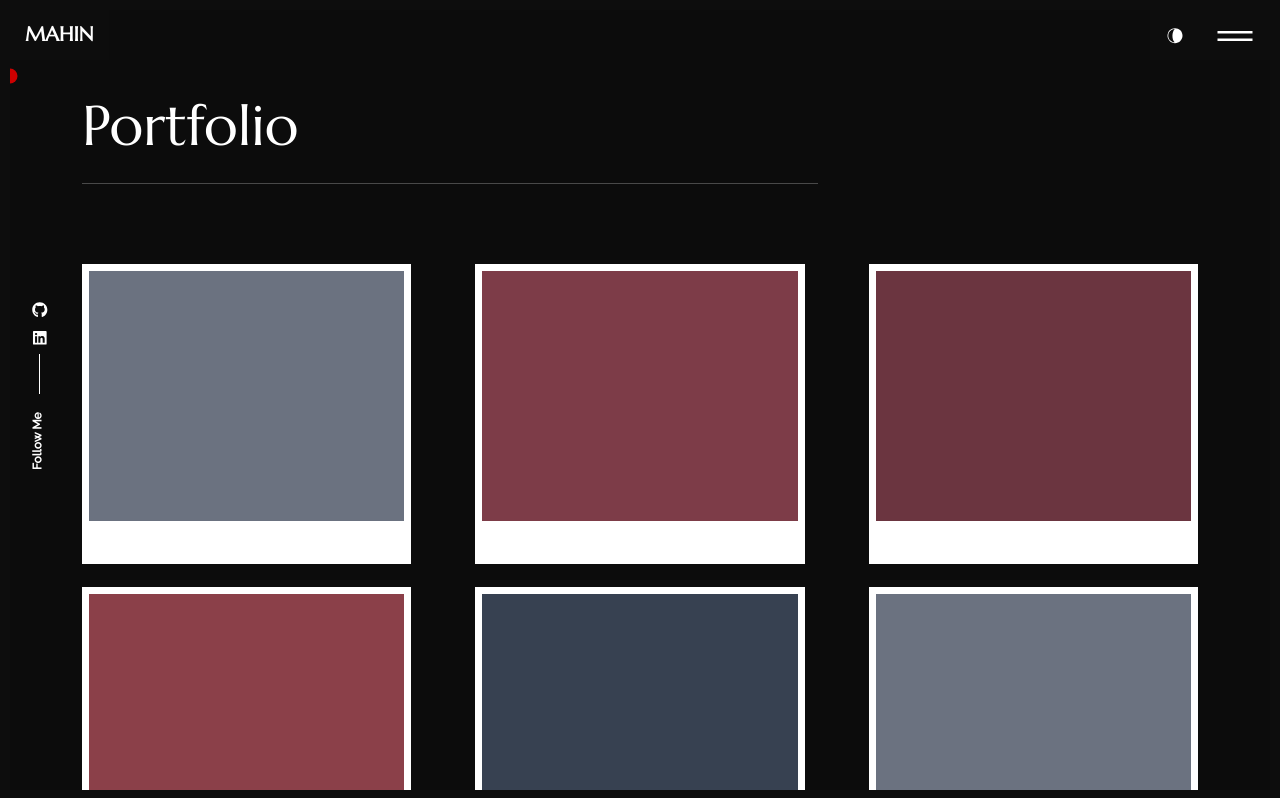
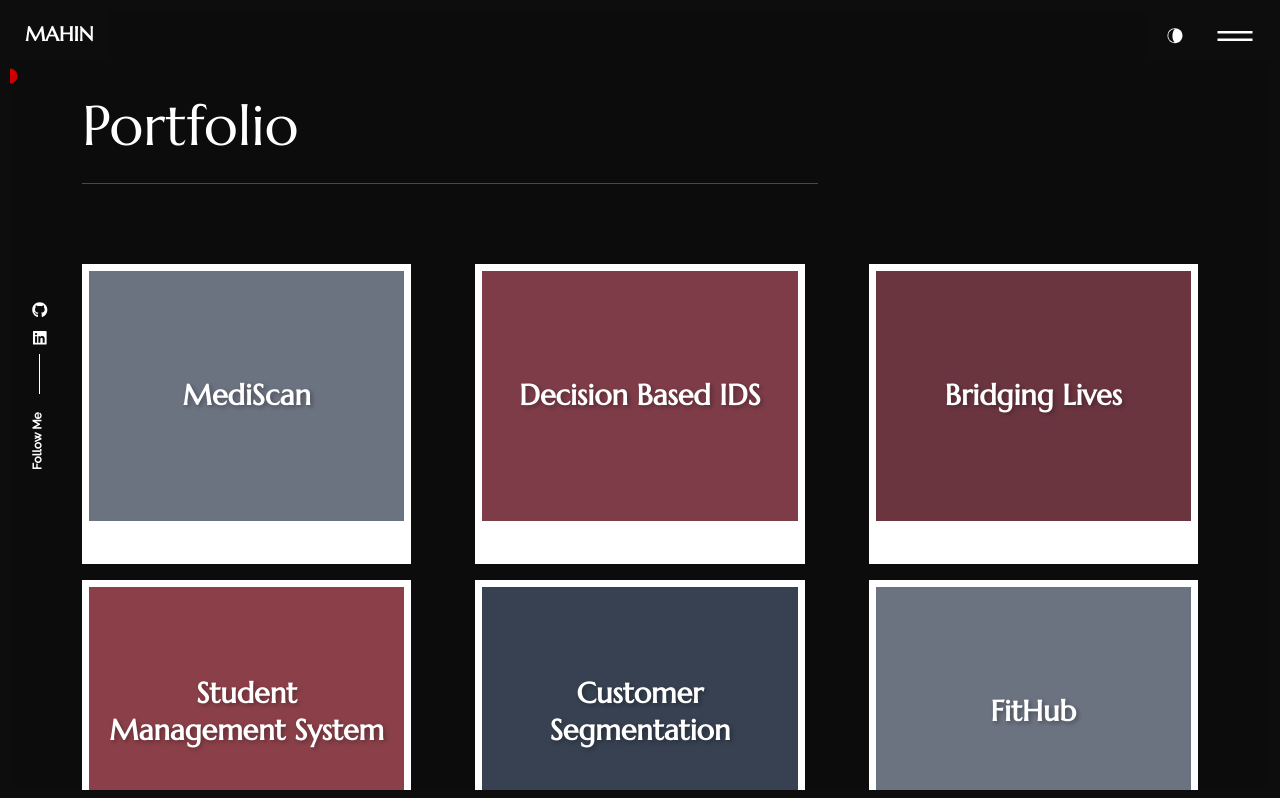
Before and after one commit to MahinR0GG/MahinR0GG.github.io, a React (Create React App) app: page /portfolio in a window 1280 px wide. Shown: the top 798 px of the page. Built offline with nearby package versions, Linux system fonts and the light colour scheme.

Commit message:
fix: added title to the middle of each slab

```diff
--- a/src/pages/portfolio/index.js
+++ b/src/pages/portfolio/index.js
@@ -29,7 +29,9 @@ export const Portfolio = () => {
                 <div
                   className="po_item_bg"
                   style={{ backgroundColor: colors[i % colors.length] }}
-                ></div>
+                >
+                  <h3 className="po_item_title">{data.title}</h3>
+                </div>
                 <div className="content">
                   <p>{data.description}</p>
                   <a href={data.link} target="_blank" rel="noopener noreferrer">view project</a>
--- a/src/pages/portfolio/style.css
+++ b/src/pages/portfolio/style.css
@@ -24,7 +24,22 @@
 .po_item_bg {
     width: 100%;
     height: 250px;
-    display: block;
+    display: flex;
+    align-items: center;
+    justify-content: center;
+    position: relative;
+}
+
+.po_item_title {
+    font-size: 1.8rem;
+    font-weight: 600;
+    color: #ffffff;
+    margin: 0;
+    padding: 1rem;
+    text-align: center;
+    z-index: 1;
+    text-shadow: 2px 2px 4px rgba(0, 0, 0, 0.3);
+    line-height: 1.3;
 }
 
 .po_item .content {
```
